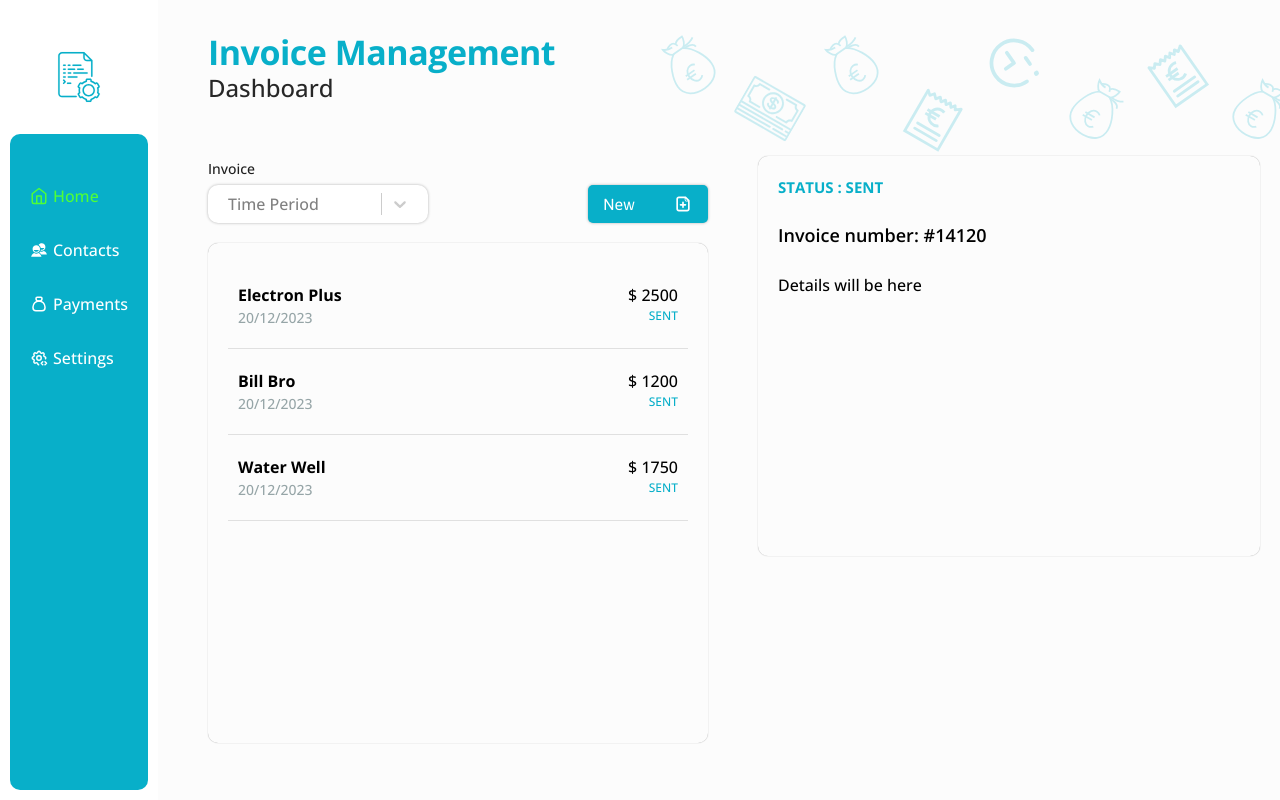
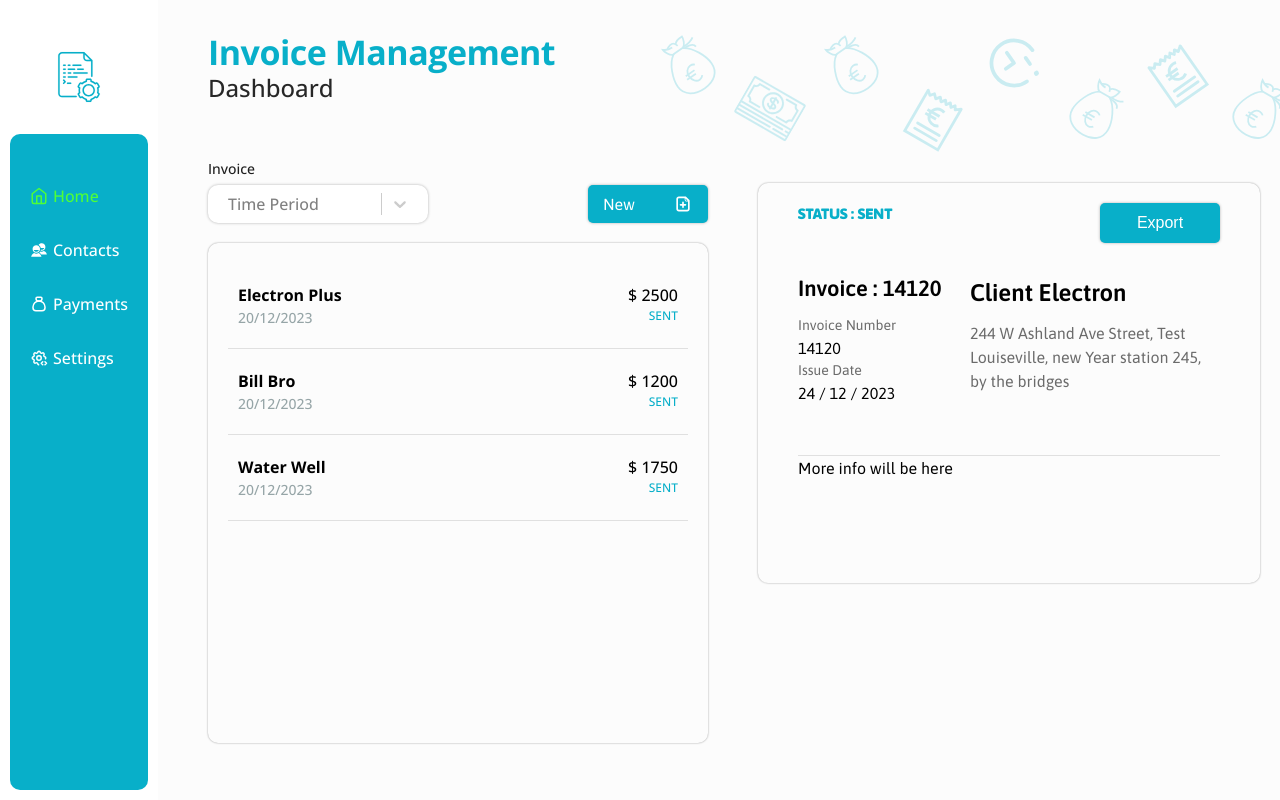
Before and after one commit to Andarus-1994/invoicesFrontend, a React (Vite) app: page / in a window 1280 px wide. Built offline with nearby package versions, Linux system fonts and the light colour scheme.

Commit message:
Continuing with the design for invoices details

```diff
--- a/src/Views/Home/InvoiceDetails.scss
+++ b/src/Views/Home/InvoiceDetails.scss
@@ -1,18 +1,71 @@
 .invoiceDetails {
+  margin-top: 27px;
   border-radius: 10px;
-  box-shadow: 0px 0px 1px 0px rgba(0, 0, 0, 0.4);
-  padding: 20px;
+  box-shadow: 0px 0px 2px 0px rgba(0, 0, 0, 0.4);
+  padding: 20px 40px;
+  font-family: "Asap", sans-serif;
   flex: 1;
   height: 400px;
-  h3 {
+  .statusSide {
+    display: flex;
+    justify-content: space-between;
     color: #08afc9;
     font-size: 15px;
     font-weight: 700;
     text-transform: uppercase;
     margin: 0;
+    button {
+      cursor: pointer;
+      background: #08afc9;
+      color: #ffffff;
+      font-weight: 500;
+      font-size: 16px;
+      border: 1px solid transparent;
+      border-radius: 5px;
+      padding: 10px 15px;
+      min-width: 120px;
+      box-shadow: 0px 0px 3px rgba(0, 0, 0, 0.3);
+      transition: 0.5s;
+      &:hover {
+        background: #ffffff;
+        border: 1px solid #08afc9;
+        color: #08afc9;
+      }
+    }
   }
-  h4 {
-    font-weight: 600;
-    font-size: 18px;
+  .detailsSide {
+    display: flex;
+    justify-content: space-between;
+    border-bottom: 1px solid #e0e0e0;
+    padding-bottom: 50px;
+    .invoice {
+      h4 {
+        font-weight: 600;
+        font-size: 22px;
+        margin-bottom: 10px;
+      }
+      .labelValue {
+        display: flex;
+        flex-direction: column;
+        label {
+          color: #6b6b6b;
+        }
+      }
+    }
+    .client {
+      display: flex;
+      flex-direction: column;
+      width: 250px;
+      h4 {
+        font-weight: 600;
+        font-size: 24px;
+        margin-bottom: 10px;
+      }
+      p {
+        color: #6b6b6b;
+        font-weight: 500;
+        margin: 0;
+      }
+    }
   }
 }
--- a/src/Views/Home/InvoiceDetails.tsx
+++ b/src/Views/Home/InvoiceDetails.tsx
@@ -6,9 +6,27 @@ export default function InvoiceDetails() {
   return (
     <>
       <div className="invoiceDetails">
-        <h3>Status : Sent</h3>
-        <h4>Invoice number: #{invoice}</h4>
-        Details will be here
+        <div className="statusSide">
+          <span>Status : Sent</span> <button>Export</button>
+        </div>
+        <div className="detailsSide">
+          <div className="invoice">
+            <h4>Invoice : {invoice}</h4>
+            <div className="labelValue">
+              <label>Invoice Number</label>
+              {invoice}
+            </div>
+            <div className="labelValue">
+              <label>Issue Date</label>
+              24 / 12 / 2023
+            </div>
+          </div>
+          <div className="client">
+            <h4>Client Electron</h4>
+            <p>244 W Ashland Ave Street, Test Louiseville, new Year station 245, by the bridges</p>
+          </div>
+        </div>
+        <div>More info will be here</div>
       </div>
     </>
   )
--- a/src/Views/Home/InvoicesList.scss
+++ b/src/Views/Home/InvoicesList.scss
@@ -2,7 +2,7 @@
   margin-top: 20px;
   min-height: 500px;
   border-radius: 10px;
-  box-shadow: 0px 0px 1px 0px rgba(0, 0, 0, 0.4);
+  box-shadow: 0px 0px 2px 0px rgba(0, 0, 0, 0.4);
   padding: 20px;
   display: flex;
   flex-direction: column;
```
